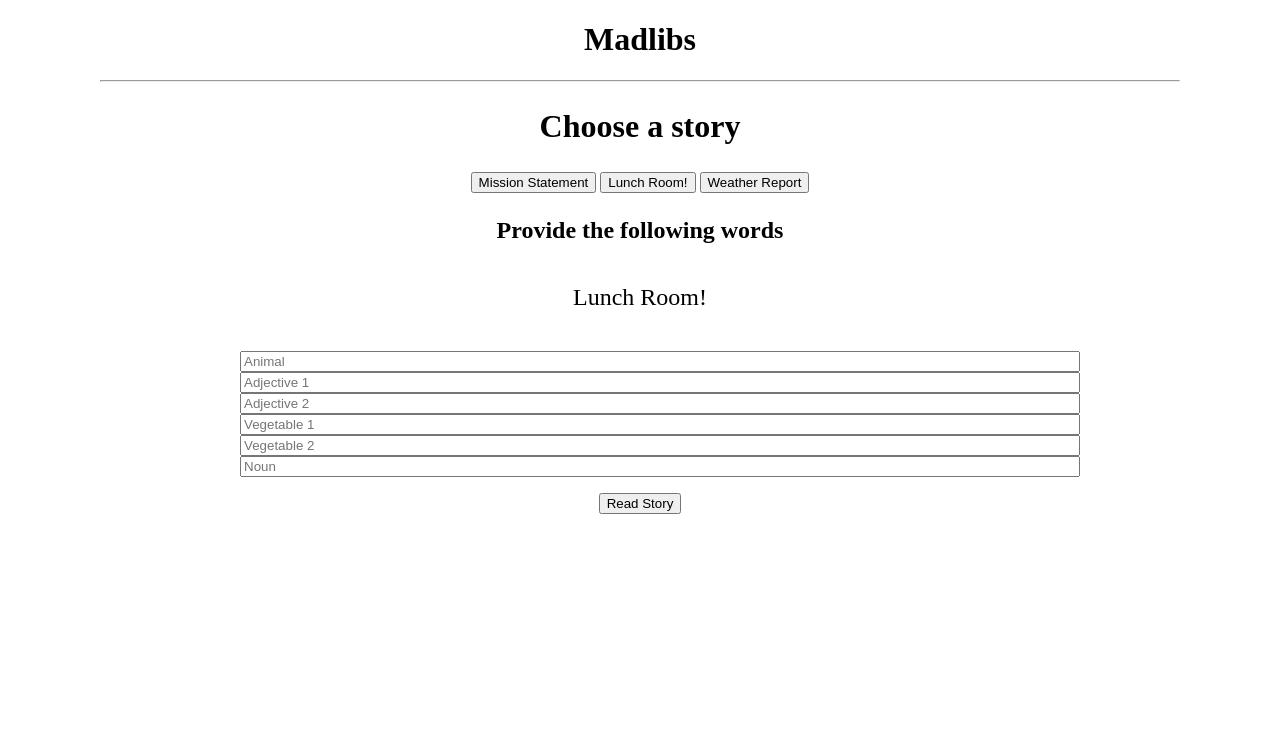
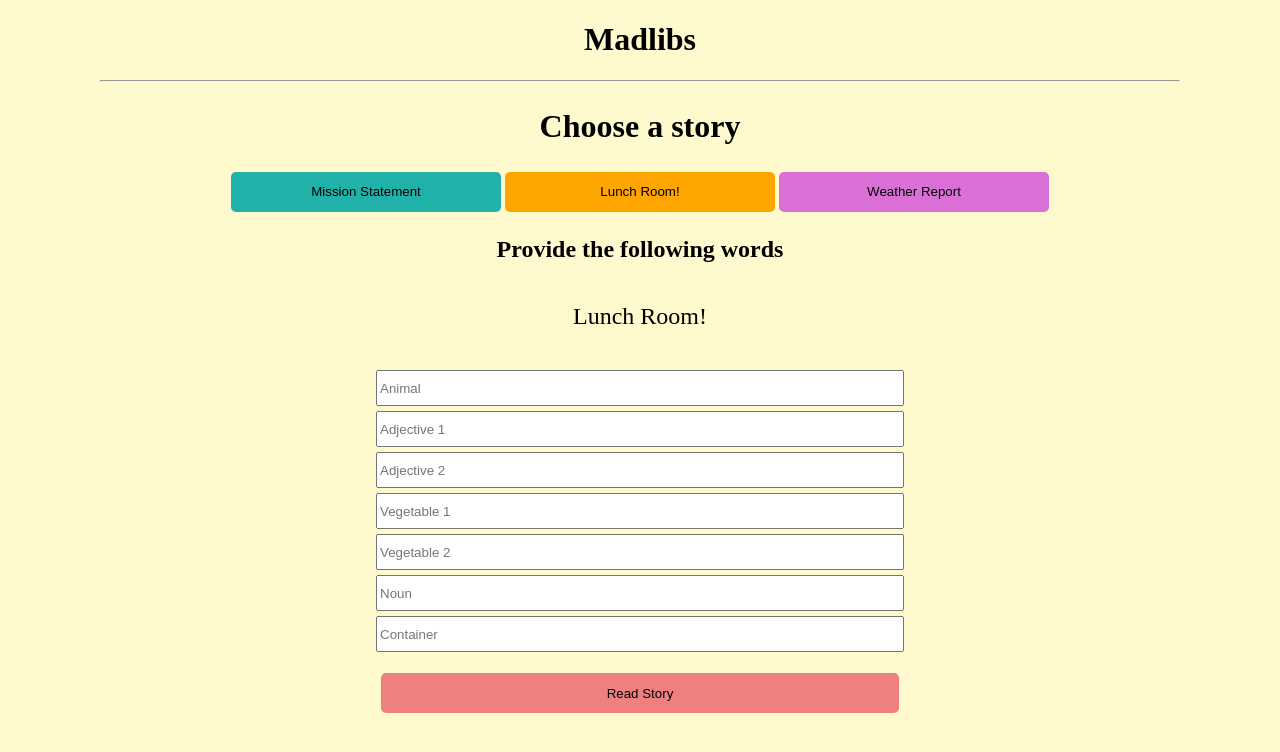
Before and after one commit to zhan0662/mtm6302-midterm, a plain HTML site: page index.html in a window 1280 px wide. Both pictures are taken after a click on the button "Lunch Room!". Drawn offline with Linux system fonts and the light colour scheme.

Commit message:
Mid term

```diff
--- a/script.js
+++ b/script.js
@@ -27,6 +27,7 @@ $Mission.addEventListener ('click',function(){
       <li><input type = "text" placeholder="${word[3]}"></input></li>
       <li><input type = "text" placeholder="${word[4]}"></input></li>
       <li><input type = "text" placeholder="${word[5]}"></input></li>
+
       </ul>
       <button id = "read">Read Story</button>
       `
@@ -49,8 +50,8 @@ $Mission.addEventListener ('click',function(){
     }
     document.getElementById('h4').innerHTML = stories[0].title
    document.getElementById('result').innerHTML = stories[0].output(words)
-   document.getElementById('create').innerHTML = `<button id= "create-btn 1"> Create another story</button>`
-   document.getElementById('create-btn 1').addEventListener ('click',function(event){
+   document.getElementById('create').innerHTML = `<button id= "create-btn"> Create another story</button>`
+   document.getElementById('create-btn').addEventListener ('click',function(event){
            document.getElementById('container').innerHTML = `<h2>Oops,Please Refresh The page !<h2>`
    })
 
@@ -89,6 +90,7 @@ $Mission.addEventListener ('click',function(){
       <li><input type = "text" placeholder="${word[3]}"></input></li>
       <li><input type = "text" placeholder="${word[4]}"></input></li>
       <li><input type = "text" placeholder="${word[5]}"></input></li>
+      <li><input type = "text" placeholder="${word[6]}"></input></li>
       </ul>
       <button id = "read">Read Story</button>
       `
@@ -112,8 +114,8 @@ $Mission.addEventListener ('click',function(){
          }
        document.getElementById('h4').innerHTML = stories[1].title
        document.getElementById('result').innerHTML = stories[1].output(words)
-       document.getElementById('create').innerHTML = `<button id= "create-btn 1"> Create another story</button>`
-   document.getElementById('create-btn 1').addEventListener ('click',function(event){
+       document.getElementById('create').innerHTML = `<button id= "create-btn"> Create another story</button>`
+   document.getElementById('create-btn').addEventListener ('click',function(event){
            document.getElementById('container').innerHTML = `<h2>Oops,Please Refresh The page !<h2>`
    })
 
@@ -149,6 +151,7 @@ $Weather.addEventListener ('click',function(){
       <li><input type = "text" placeholder="${word[3]}"></input></li>
       <li><input type = "text" placeholder="${word[4]}"></input></li>
       <li><input type = "text" placeholder="${word[5]}"></input></li>
+      <li><input type = "text" placeholder="${word[6]}"></input></li>
       </ul>
       <button id = "read">Read Story</button>
       `
@@ -170,8 +173,8 @@ $Weather.addEventListener ('click',function(){
          }
        document.getElementById('h4').innerHTML = stories[2].title
        document.getElementById('result').innerHTML = stories[2].output(words)
-       document.getElementById('create').innerHTML = `<button id= "create-btn 1"> Create another story</button>`
-   document.getElementById('create-btn 1').addEventListener ('click',function(event){
+       document.getElementById('create').innerHTML = `<button id= "create-btn"> Create another story</button>`
+   document.getElementById('create-btn').addEventListener ('click',function(event){
            document.getElementById('container').innerHTML = `<h2>Oops,Please Refresh The page !<h2>`
    })
          })
--- a/style.css
+++ b/style.css
@@ -15,9 +15,55 @@ body{
     text-align: center;
     margin-left: 100px;
     margin-right: 100px;
+    background-color:lemonchiffon
 }
 
 
 form input{
-    width:80%;
+    width:50%;
+    height:30px;
+    margin-bottom: 5px;
+    margin-right: 40px;
 }
+
+#read{
+    width:48%;
+    height: 40px;
+    border: 0px;
+    border-radius: 5px;
+    background-color: lightcoral;
+}
+
+#Mission{
+    width: 25%;
+    height:40px;
+    border: 0px;
+    border-radius: 5px;
+    background-color: lightseagreen;
+
+}
+
+#Lunch{
+    width: 25%;
+    border: 0px;
+    height:40px;
+    border-radius: 5px;
+    background-color:orange
+
+}
+
+#Weather{
+    width: 25%;
+    border: 0px;
+    height:40px;
+    border-radius: 5px;
+    background-color:orchid
+}
+
+#create-btn{
+    width: 25%;
+    border: 0px;
+    height:40px;
+    border-radius: 5px;
+    background-color:yellowgreen
+}
```
